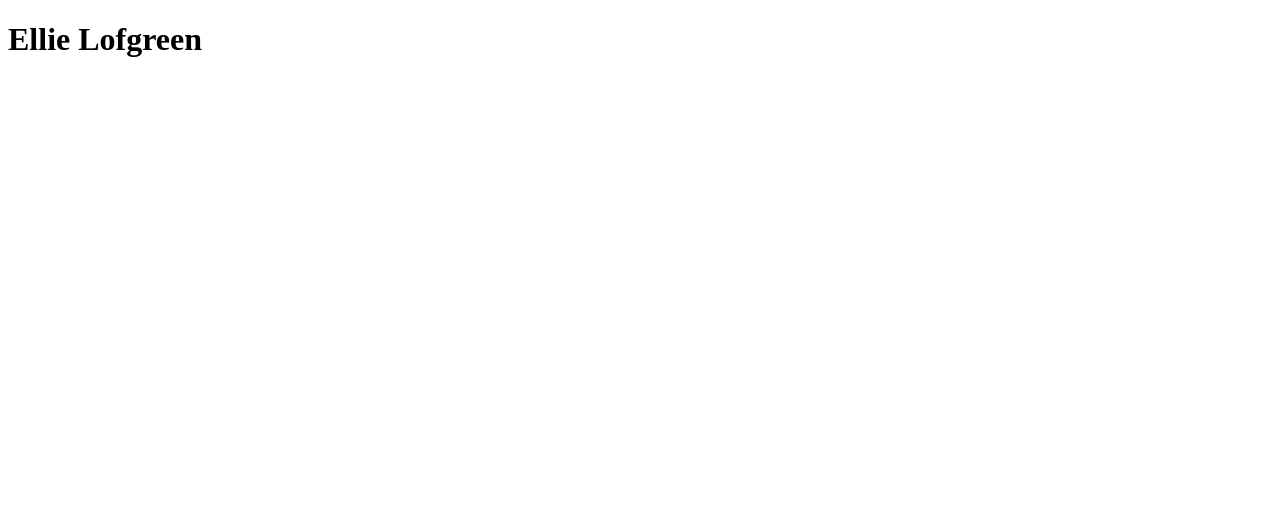
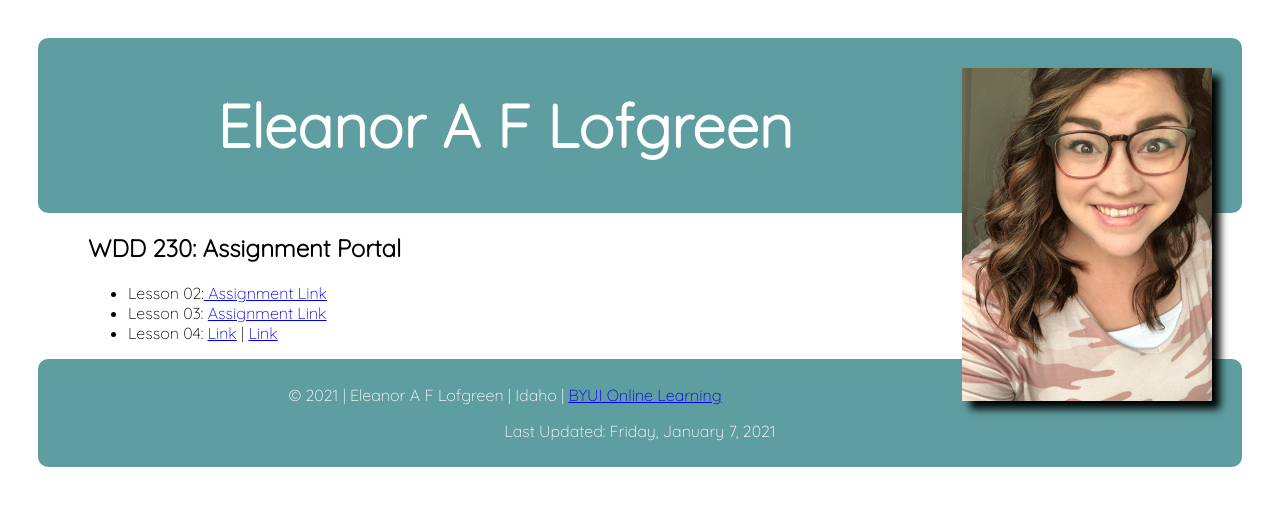
Before and after one commit to eharn/eharn.github.io, a plain HTML site: page index.html in a window 1280 px wide. Drawn offline with Linux system fonts and the light colour scheme.

Commit message:
portal home page

```diff
--- /dev/null
+++ b/css/style.css
@@ -0,0 +1,41 @@
+@import url('https://fonts.googleapis.com/css2?family=Quicksand:wght@300&display=swap');
+
+header {
+    background-color: cadetblue;
+    padding: 10px;
+    text-align: center;
+    font-size: 30px;
+    color: white;
+    border-radius: 10px;
+}
+
+div {
+    margin-left: 50px;
+}
+
+img {
+  display: block;
+  float: right;
+  width: 250px;
+  margin-top: 20px;
+  margin-right: 20px;
+  box-shadow: 8px 8px 8px black;
+  max-width: 100%;
+}
+
+
+body {
+    font-family: Quicksand, Arial, Helvetica, sans-serif;
+    padding: 30px;
+
+
+}
+
+footer {
+    font-family: Quicksand, Arial, Helvetica, sans-serif;
+    background-color: cadetblue;
+    padding: 10px;
+    text-align: center;
+    border-radius: 10px;
+    color: white;
+}
--- a/index.html
+++ b/index.html
@@ -1,9 +1,35 @@
 <!doctype html>
 <html lang="en-us">
 <head>
-  <title>Ellie Lofgreen</title>
+  <meta charset="utf-8">
+  <meta name="viewport" content="width=device-width, initial-scale=1">
+  <meta name="description" content="Assignment Portal WDD 230: Web Frontend Development by Ellie Lofgreen and Brigham Young Unicersity-Idaho">
+  <title>Web Development Home Page</title>
+  <link rel="stylesheet" href="css/style.css">
+
 </head>
 <body>
- <h1>Ellie Lofgreen</h1>
+<header class="name">
+    <img src="images/Ellielofgreen.gif" alt="photo of curly-haired woman">
+    <h1>Eleanor A F Lofgreen</h1>
+
+</header>
+
+
+
+<div>
+ <h2>WDD 230: Assignment Portal</h2>
+
+    <ul>
+        <li>Lesson 02:<a href="index.html"> Assignment Link</a></li>
+        <li>Lesson 03: <a href="index.html"> Assignment Link</a></li>
+        <li>Lesson 04: <a href="index.html"> Link</a> | <a href="index.html">Link</a></li>
+    </ul>
+</div>
+<footer>
+    <p>&copy; <span id="currentdate"></span> | Eleanor A F Lofgreen | Idaho | <a href="https://www.byui.edu/online">BYUI Online Learning</a> </p>
+    <p class="mod">Last Updated: <span id="lastmodified"></span></p>
+    <script src="js/currentdate.js"></script>
+</footer>
 </body>
 </html>
--- /dev/null
+++ b/js/currentdate.js
@@ -0,0 +1,18 @@
+let daynames = ["Monday", "Tuesday", "Wednesday", "Thursday", "Friday", "Saturday", "Sunday"];
+let months = ["January", "February", "March", "April", "May", "June", "July", "August", "September", "October", "November", "December"];
+
+let t = new Date();
+let dayName = daynames[t.getDay()];
+let monthName = months[t.getMonth()];
+let yearly = t.getFullYear();
+
+let fulldate = dayName + ", " + monthName + " " + t.getDate() +", " + yearly;
+
+
+let d = new Date();
+
+let year = d.getFullYear();
+
+
+document.getElementById("currentdate").textContent = year;
+document.getElementById("lastmodified").textContent = fulldate;
```
Also changed, not shown: images/Ellielofgreen.gif (added), 1 other file.
